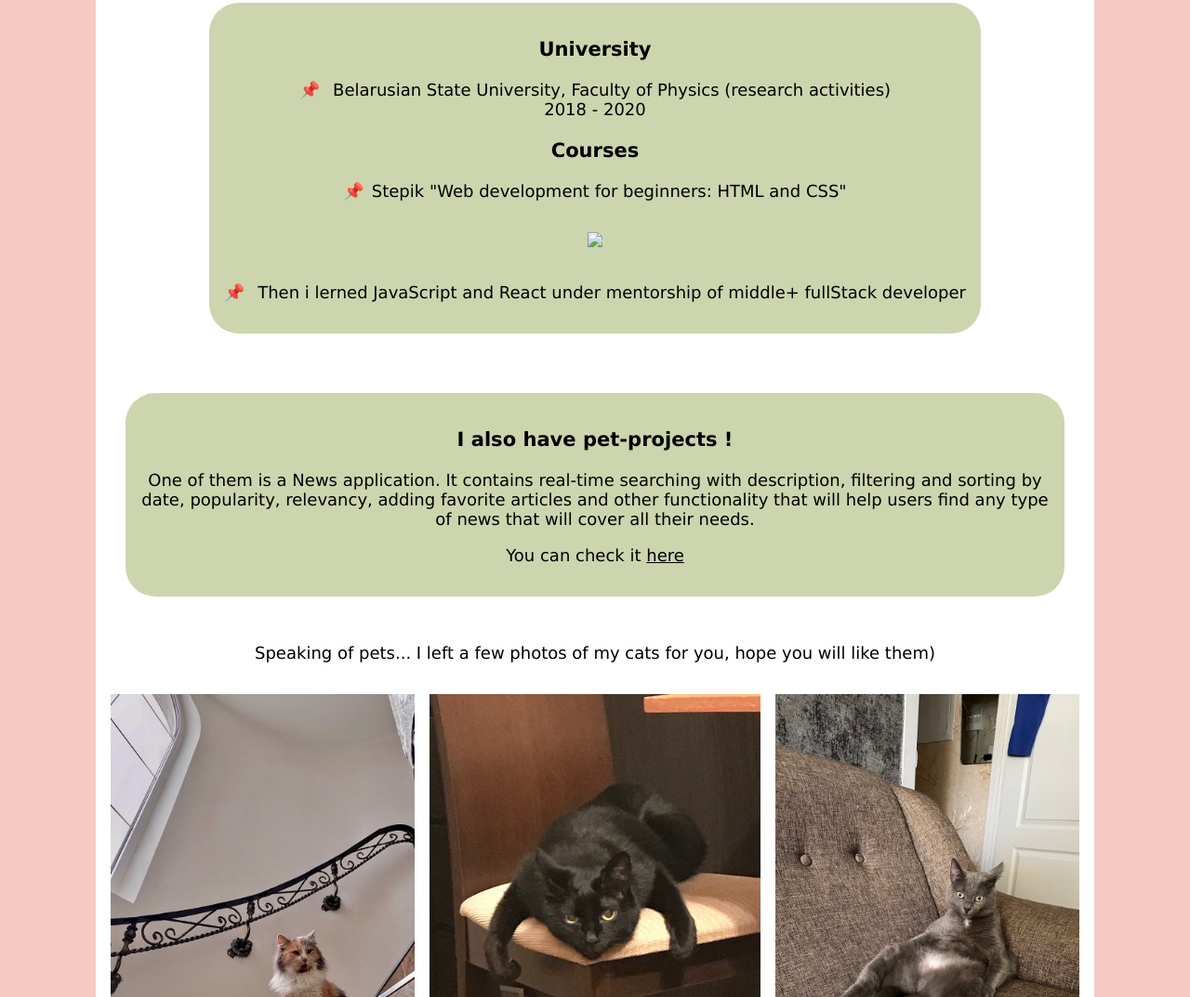
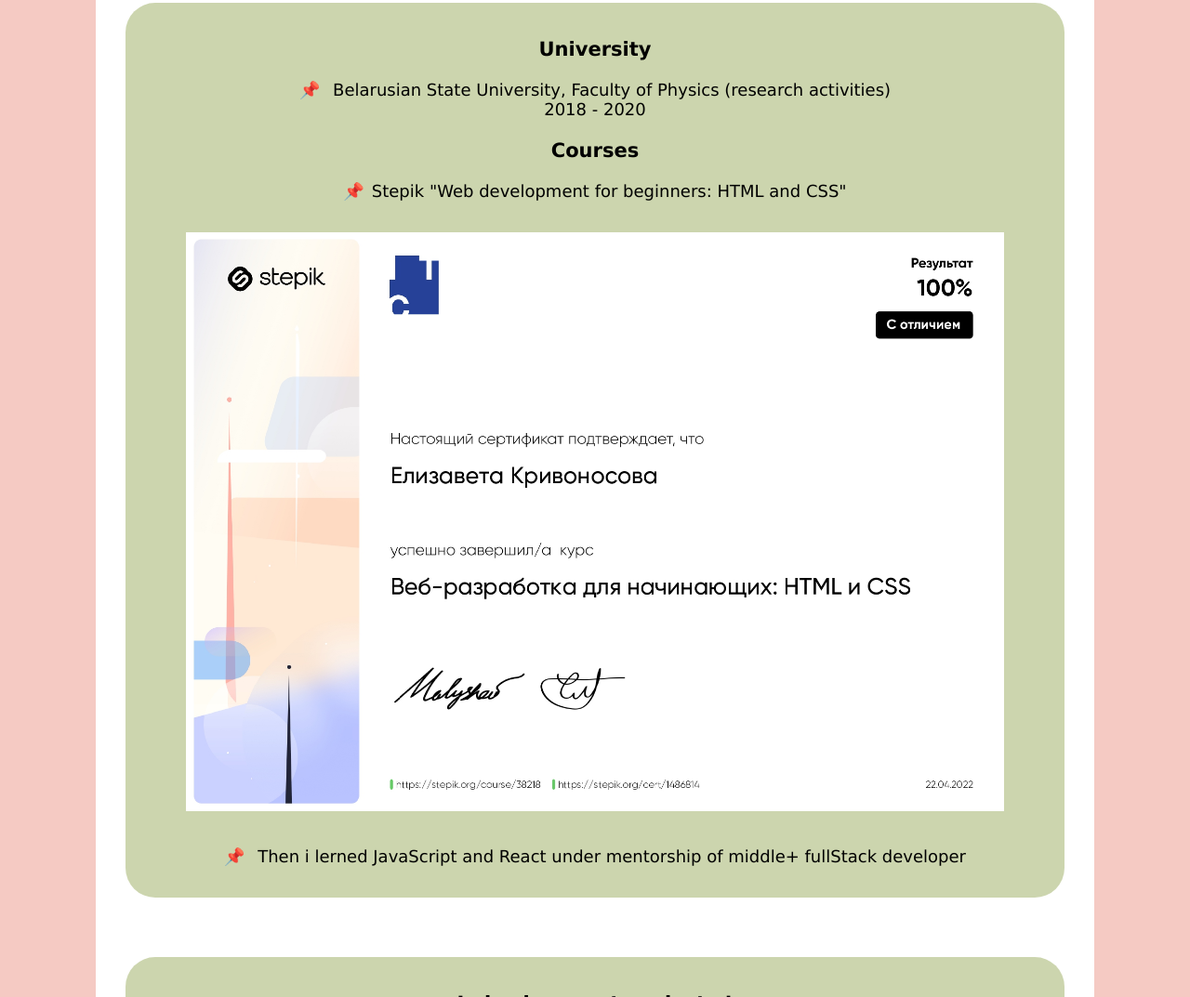
Before and after one commit to Rivenrem/mycv, a plain HTML site: page index.html in a window 1280 px wide. Shown: the part 1767-2840 px from the top of the page at 93% size. Drawn offline with Linux system fonts and the light colour scheme; the site is published under a folder, as on GitHub Pages, so addresses that start at the root find nothing; files whose address does not match are found by name.

Commit message:
fix: change img path

```diff
--- a/index.html
+++ b/index.html
@@ -5,7 +5,7 @@
     <meta http-equiv="X-UA-Compatible" content="IE=edge" />
     <meta name="viewport" content="width=device-width, initial-scale=1.0" />
     <title>Kryvanosava Lizaveta</title>
-    <link rel="icon" type="image" href="/src/svg/cat-curled-svgrepo-com.svg" />
+    <link rel="icon" type="image" href="src/svg/cat-curled-svgrepo-com.svg" />
     <link rel="stylesheet" href="index.css" />
     <script defer src="src/scripts/burgerMenu.js"></script>
     <script defer src="src/scripts/slider.js"></script>
@@ -170,7 +170,7 @@
 
         <h3>Courses</h3>
         <p>Stepik "Web development for beginners: HTML and CSS"</p>
-        <img src="/src/img/stepik-certificate-38218-b854646_page-0001.jpg" />
+        <img src="src/img/stepik-certificate-38218-b854646_page-0001.jpg" />
         <p>
           Then i lerned JavaScript and React under mentorship of middle+
           fullStack developer
```
